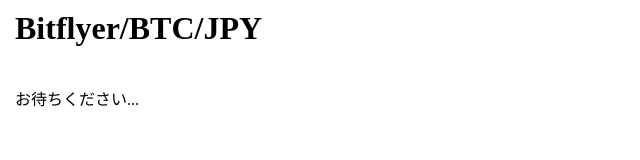
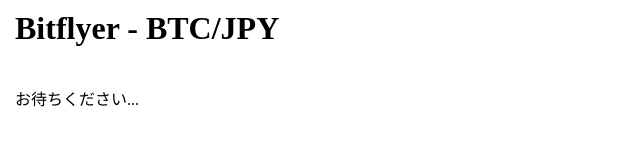
Before and after one commit to code-raisan/CoinChecker, a plain HTML site: page js/index.html in a window 1280 px wide. Shown: the whole page, without its empty margins (0-640 px from the left). Drawn offline with Linux system fonts and the light colour scheme; no server answers.

Commit message:
2020/12/10

```diff
--- a/js/index.html
+++ b/js/index.html
@@ -6,7 +6,7 @@
     <title>CoinChecker Japan</title>
 </head>
 <body>
-    <h1 style="margin: 5px;">Bitflyer/BTC/JPY</h1><br/>
+    <h1 style="margin: 5px;">Bitflyer - BTC/JPY</h1><br/>
     <p id="dom">JavaScriptをONにしてください</p>
     <p id="dom2"></p>
     <style>
```
